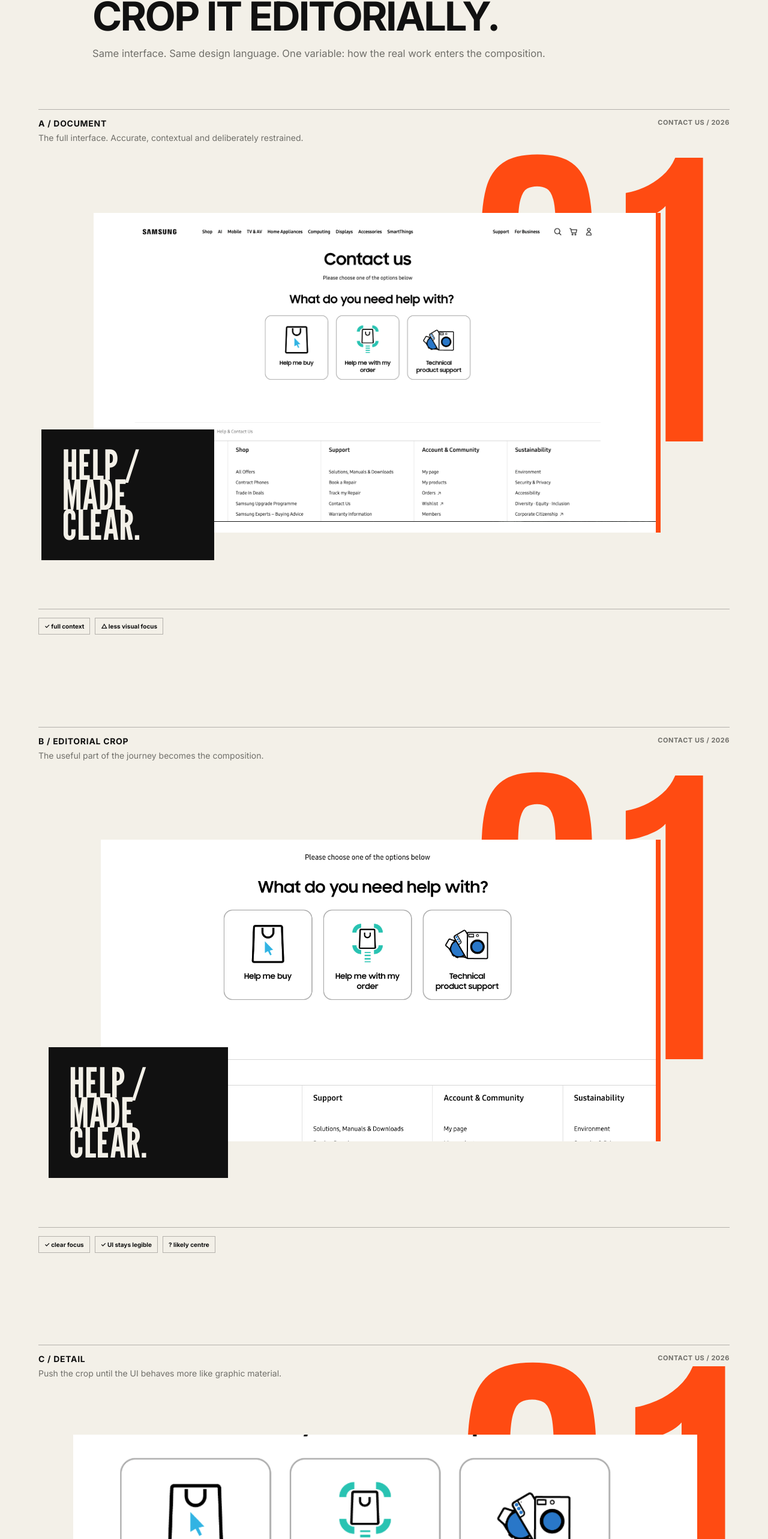
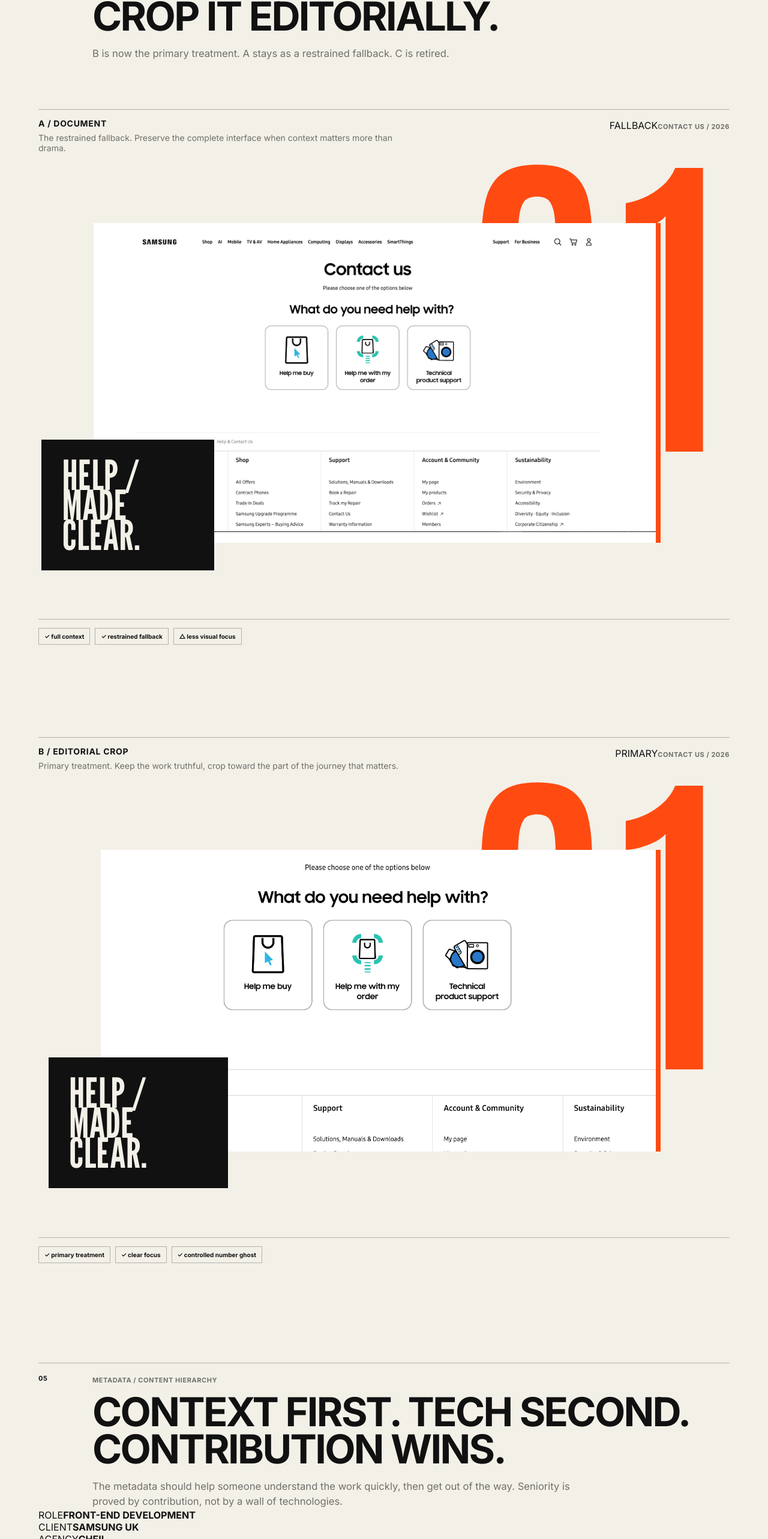
Before and after one commit to PullingStrings/tito-visual-playground, a React (Vite) app: page / in a window 1280 px wide. Shown: the part 3690-6256 px from the top of the page at 60% size. Built offline with nearby package versions, Linux system fonts and the light colour scheme.

Commit message:
Build step 5 metadata hierarchy experiment

```diff
--- a/src/main.jsx
+++ b/src/main.jsx
@@ -10,21 +10,35 @@ const treatments = [
   {
     id: 'document',
     label: 'A / DOCUMENT',
-    description: 'The full interface. Accurate, contextual and deliberately restrained.',
+    description: 'The restrained fallback. Preserve the complete interface when context matters more than drama.',
     className: 'treatment--document',
+    status: 'FALLBACK',
   },
   {
     id: 'editorial',
     label: 'B / EDITORIAL CROP',
-    description: 'The useful part of the journey becomes the composition.',
+    description: 'Primary treatment. Keep the work truthful, crop toward the part of the journey that matters.',
     className: 'treatment--editorial',
+    status: 'PRIMARY',
   },
-  {
-    id: 'detail',
-    label: 'C / DETAIL',
-    description: 'Push the crop until the UI behaves more like graphic material.',
-    className: 'treatment--detail',
-  },
+];
+
+const contextMeta = [
+  ['ROLE', 'FRONT-END DEVELOPMENT'],
+  ['CLIENT', 'SAMSUNG UK'],
+  ['AGENCY', 'CHEIL'],
+  ['PERIOD', '2020—2026'],
+];
+
+const secondaryMeta = [
+  ['FOCUS', 'SUPPORT / REPAIR / COMMERCE'],
+  ['TECH', 'REACT / TYPESCRIPT / AEM'],
+];
+
+const contributions = [
+  'Built and evolved front-end journeys across high-traffic Samsung UK experiences.',
+  'Translated complex support, repair and commerce requirements into clear interaction systems.',
+  'Worked inside a large production ecosystem where accessibility, analytics and maintainability matter.',
 ];
 
 function SectionHeader({ index, eyebrow, title, copy }) {
@@ -40,9 +54,9 @@ function SectionHeader({ index, eyebrow, title, copy }) {
   );
 }
 
-function ProjectSpecimen({ compact = false }) {
+function ProjectSpecimen() {
   return (
-    <article className={`project-specimen ${compact ? 'project-specimen--compact' : ''}`}>
+    <article className="project-specimen">
       <div className="project-kicker">
         <span>01 / SELECTED WORK</span>
         <span>SAMSUNG UK / CHEIL</span>
@@ -61,7 +75,6 @@ function ProjectSpecimen({ compact = false }) {
 
       <div className="project-media-shell">
         <div className="media-placeholder">PROJECT MEDIA / REAL IMAGE NEXT</div>
-        <div className="project-number-shadow" aria-hidden="true">01</div>
         <div className="project-interruption">
           <span>HELP /</span>
           <span>MADE</span>
@@ -89,13 +102,17 @@ function ImageTreatment({ treatment, notesVisible }) {
           <p className="eyebrow">{treatment.label}</p>
           <p>{treatment.description}</p>
         </div>
-        <span className="treatment-status">CONTACT US / 2026</span>
+        <div className="treatment-status-wrap">
+          <span className="treatment-state">{treatment.status}</span>
+          <span className="treatment-status">CONTACT US / 2026</span>
+        </div>
       </div>
 
       <div className="treatment-stage">
         <div className="treatment-number" aria-hidden="true">01</div>
         <div className="treatment-media">
           <img src={contactUs} alt="Samsung Contact Us page with three support options" />
+          <div className="number-ghost" aria-hidden="true">01</div>
           <div className="treatment-edge" />
         </div>
         <div className="treatment-interruption">
@@ -105,12 +122,55 @@ function ImageTreatment({ treatment, notesVisible }) {
 
       {notesVisible && (
         <div className="treatment-notes">
-          {treatment.id === 'document' && <><span>✓ full context</span><span>△ less visual focus</span></>}
-          {treatment.id === 'editorial' && <><span>✓ clear focus</span><span>✓ UI stays legible</span><span>? likely centre</span></>}
-          {treatment.id === 'detail' && <><span>✓ strongest energy</span><span>△ context drops</span><span>? mobile test</span></>}
+          {treatment.id === 'document' && <><span>✓ full context</span><span>✓ restrained fallback</span><span>△ less visual focus</span></>}
+          {treatment.id === 'editorial' && <><span>✓ primary treatment</span><span>✓ clear focus</span><span>✓ controlled number ghost</span></>}
         </div>
       )}
     </article>
+  );
+}
+
+function MetadataExperiment() {
+  return (
+    <div className="metadata-experiment">
+      <div className="metadata-context">
+        {contextMeta.map(([label, value]) => (
+          <div className="metadata-pair" key={label}>
+            <span>{label}</span>
+            <strong>{value}</strong>
+          </div>
+        ))}
+      </div>
+
+      <div className="metadata-secondary">
+        {secondaryMeta.map(([label, value]) => (
+          <div className="metadata-pair metadata-pair--secondary" key={label}>
+            <span>{label}</span>
+            <strong>{value}</strong>
+          </div>
+        ))}
+      </div>
+
+      <div className="metadata-contribution">
+        <div className="metadata-contribution-heading">
+          <span>CONTRIBUTION</span>
+          <strong>WHAT I ACTUALLY MOVED FORWARD.</strong>
+        </div>
+        <ol>
+          {contributions.map((item, index) => (
+            <li key={item}>
+              <span>{String(index + 1).padStart(2, '0')}</span>
+              <p>{item}</p>
+            </li>
+          ))}
+        </ol>
+      </div>
+
+      <div className="metadata-rule">
+        <span>THE RULE</span>
+        <strong>Context first. Tech second. Contribution wins.</strong>
+      </div>
+    </div>
   );
 }
 
@@ -119,7 +179,7 @@ function StressTest() {
     <div className="stress-grid">
       <figure className="stress-card stress-card--light">
         <img src={repairHome} alt="Samsung Repair homepage" />
-        <figcaption><span>REPAIR</span><strong>Does the system survive a stronger branded source?</strong></figcaption>
+        <figcaption><span>REPAIR</span><strong>Does the crop rule survive a stronger branded source?</strong></figcaption>
       </figure>
       <figure className="stress-card stress-card--dark">
         <img src={unpacked} alt="Galaxy Unpacked page" />
@@ -174,19 +234,24 @@ function App() {
       </section>
 
       <section className="playground-section image-section" id="step-4">
-        <SectionHeader index="04" eyebrow="IMAGE TREATMENT" title="SHOW THE WORK TRUTHFULLY. CROP IT EDITORIALLY." copy="Same interface. Same design language. One variable: how the real work enters the composition." />
+        <SectionHeader index="04" eyebrow="IMAGE TREATMENT" title="SHOW THE WORK TRUTHFULLY. CROP IT EDITORIALLY." copy="B is now the primary treatment. A stays as a restrained fallback. C is retired." />
         <div className="treatment-list">
           {treatments.map(t => <ImageTreatment key={t.id} treatment={t} notesVisible={notesVisible} />)}
         </div>
       </section>
 
+      <section className="playground-section metadata-section" id="step-5">
+        <SectionHeader index="05" eyebrow="METADATA / CONTENT HIERARCHY" title="CONTEXT FIRST. TECH SECOND. CONTRIBUTION WINS." copy="The metadata should help someone understand the work quickly, then get out of the way. Seniority is proved by contribution, not by a wall of technologies." />
+        <MetadataExperiment />
+      </section>
+
       <section className="playground-section stress-section">
-        <SectionHeader index="04B" eyebrow="STRESS TEST" title="THE RULE HAS TO SURVIVE DIFFERENT SAMSUNG WORLDS." copy="Next we apply the winning crop rule to a functional repair journey and a visually loud campaign." />
+        <SectionHeader index="05B" eyebrow="STRESS TEST" title="THE SYSTEM STILL HAS TO SURVIVE DIFFERENT SAMSUNG WORLDS." copy="After metadata, we keep applying the same image rule to functional journeys and visually loud campaigns before moving into motion." />
         <StressTest />
       </section>
 
       <footer className="playground-footer">
-        <span>VISUAL PLAYGROUND / V1</span>
+        <span>VISUAL PLAYGROUND / V2</span>
         <strong>MAKE THE WORK CLEAR. MAKE TITO WEIRD.</strong>
       </footer>
     </main>
```
